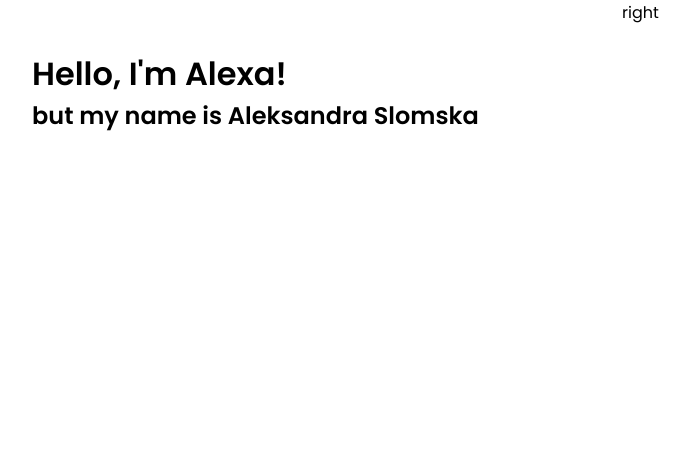
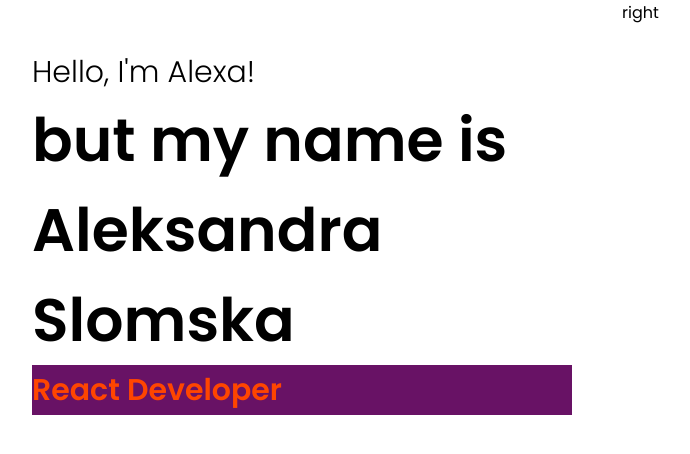
Before and after one commit to snowleopardAlexa/react-portfolio-2021, a React (Create React App) app: page / in a window 1280 px wide. Shown: the top 454 px of the page, without its empty margins (18-708 px from the left). Built offline with nearby package versions, Linux system fonts and the light colour scheme.

Commit message:
add styling

```diff
--- a/src/components/Intro/Intro.jsx
+++ b/src/components/Intro/Intro.jsx
@@ -8,6 +8,13 @@ const Intro = () => {
               <div className="intro-left-wrapper">
                   <h1 className="i-intro">Hello, I'm Alexa!</h1>
                   <h2 className="i-name">but my name is Aleksandra Slomska</h2>
+                  <div className="i-title">
+                      <div className="i-title-item">React Developer</div>
+                      <div className="i-title-item">Front-End Developer</div>
+                      <div className="i-title-item">Pet Lover</div>
+                      <div className="i-title-item">Proud Moma of a fur-baby Kion The Lion King</div>
+                      <div className="i-title-item">Prose & Poetry Writer</div>
+                  </div>
               </div>
           </div>
           <div className="intro-right">right</div>
--- a/src/components/Intro/intro.css
+++ b/src/components/Intro/intro.css
@@ -14,3 +14,27 @@
 .intro-left-wrapper {
     padding: 50px;
 }
+
+.i-intro {
+    font-size: 30px;
+    font-weight: 300;
+}
+
+.i-name {
+    font-size: 60px;
+}
+
+.i-title {
+    height: 50px;
+    overflow: hidden;
+}
+
+.i-title-item {
+    height: 50px;
+    font-size: 30px;
+    font-weight: bold;
+    color: orangered;
+    background-color: rgb(104, 18, 101);
+    display: flex;
+    align-items: center;
+}
```
